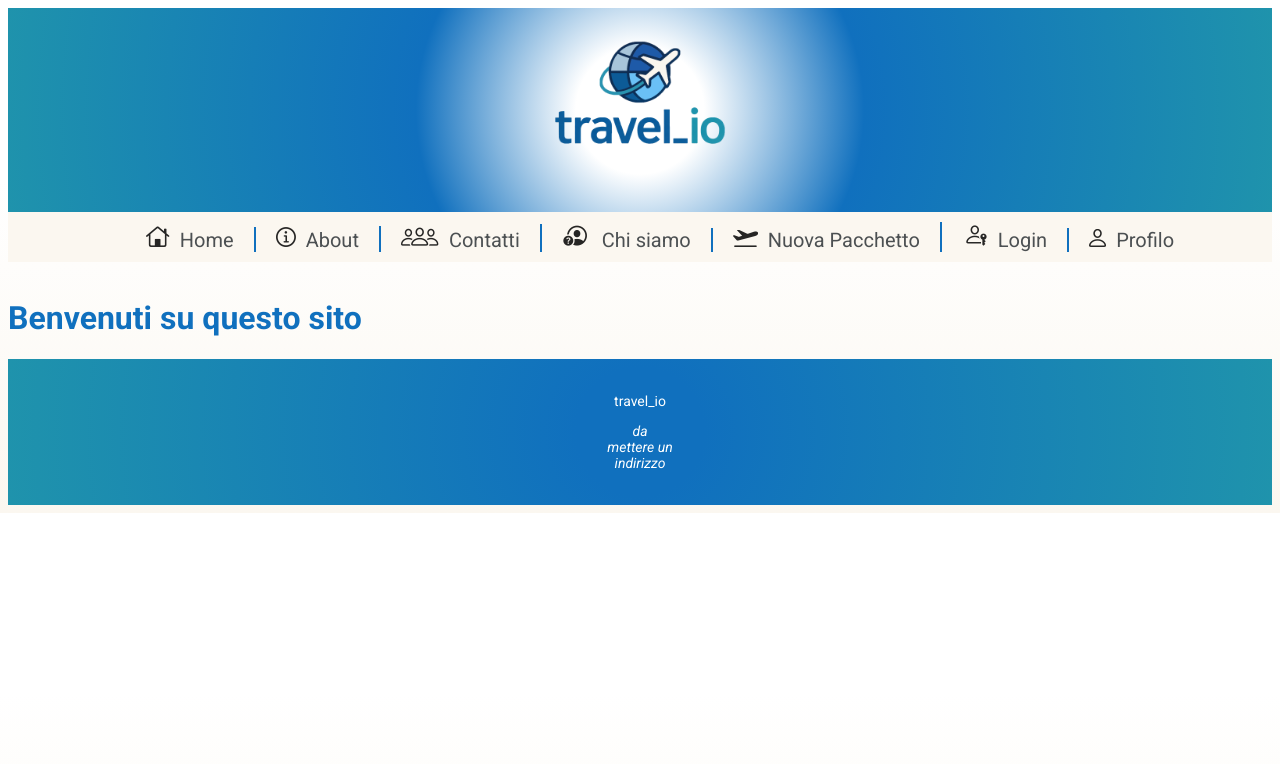
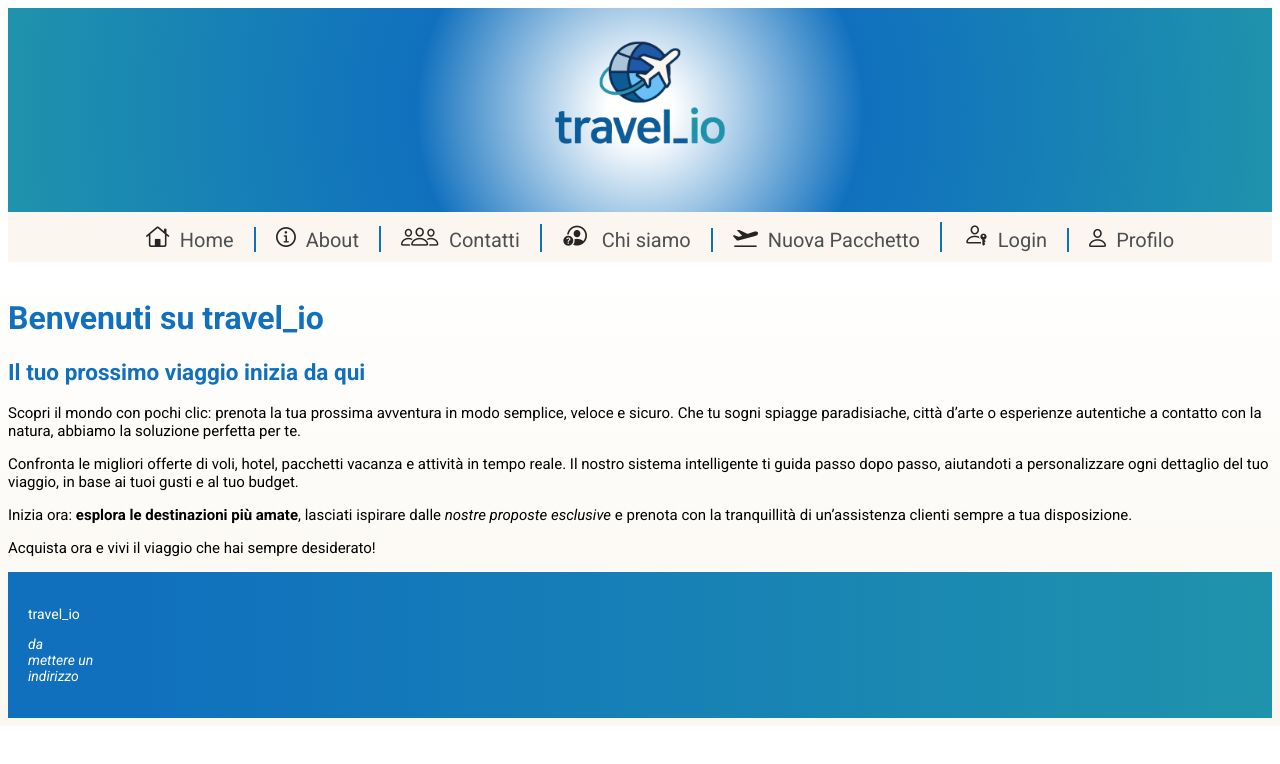
Before and after one commit to diiego-s/FPW_Project, a Vue app in the folder Travel_io/: page / in a window 1280 px wide. Shown: the top 764 px of the page. Built offline with nearby package versions, Linux system fonts and the light colour scheme.

Commit message:
aggiunto un po di testo

```diff
--- a/Travel_io/src/App.vue
+++ b/Travel_io/src/App.vue
@@ -8,8 +8,8 @@
   <Header></Header>
   <div class="cols">
     <RouterView />
-    <Footer></Footer>
   </div>
+  <Footer></Footer>
 </template>
 
 <style>
--- a/Travel_io/src/assets/main.css
+++ b/Travel_io/src/assets/main.css
@@ -5,7 +5,7 @@ body{
 }
 
 header{
-    background: radial-gradient(circle, var(--white)10%, var(--primary)35%, var(--tertiary));
+    background: radial-gradient(circle, var(--white)5%, var(--primary)35%, var(--tertiary));
     text-align: center;
     margin-bottom: 0px;
 }
@@ -14,6 +14,10 @@ h1, h2, h3{
     color: var(--primary);
 }
 
+#info{
+    font-size: 15px;
+}
+
 nav{
     background: var(--secondary);
     text-align: center;
--- a/Travel_io/src/components/Footer.vue
+++ b/Travel_io/src/components/Footer.vue
@@ -7,10 +7,11 @@
 
 <style>
     footer{
-        background: radial-gradient(circle, var(--primary) 10%, var(--tertiary));
+        background: linear-gradient(90deg, var(--primary) 10%, var(--tertiary));
         color: var(--white);
-        text-align: center;
+        text-align: left;
         padding: 20px;
         font-size: 14px;
+
     }
 </style>
--- a/Travel_io/src/components/NavBar.vue
+++ b/Travel_io/src/components/NavBar.vue
@@ -23,7 +23,6 @@
     }
     nav li{
         list-style-type: none;
-
         display: inline-block;
         padding-left: 20px;
         padding-right: 20px;
--- a/Travel_io/src/views/HomeView.vue
+++ b/Travel_io/src/views/HomeView.vue
@@ -1,6 +1,14 @@
 <template>
 
-   <h1>Benvenuti su questo sito</h1>
+   <h1>Benvenuti su travel_io</h1>
+
+   <article id="info">
+      <h2>Il tuo prossimo viaggio inizia da qui</h2>
+      <p>Scopri il mondo con pochi clic: prenota la tua prossima avventura in modo semplice, veloce e sicuro. Che tu sogni spiagge paradisiache, città d’arte o esperienze autentiche a contatto con la natura, abbiamo la soluzione perfetta per te.</p>
+      <p>Confronta le migliori offerte di voli, hotel, pacchetti vacanza e attività in tempo reale. Il nostro sistema intelligente ti guida passo dopo passo, aiutandoti a personalizzare ogni dettaglio del tuo viaggio, in base ai tuoi gusti e al tuo budget.</p>
+      <p>Inizia ora: <b>esplora le destinazioni più amate</b>, lasciati ispirare dalle <i>nostre proposte esclusive</i> e prenota con la tranquillità di un’assistenza clienti sempre a tua disposizione.</p>
+      <p>Acquista ora e vivi il viaggio che hai sempre desiderato!</p>
+   </article>
 
 
 
```
